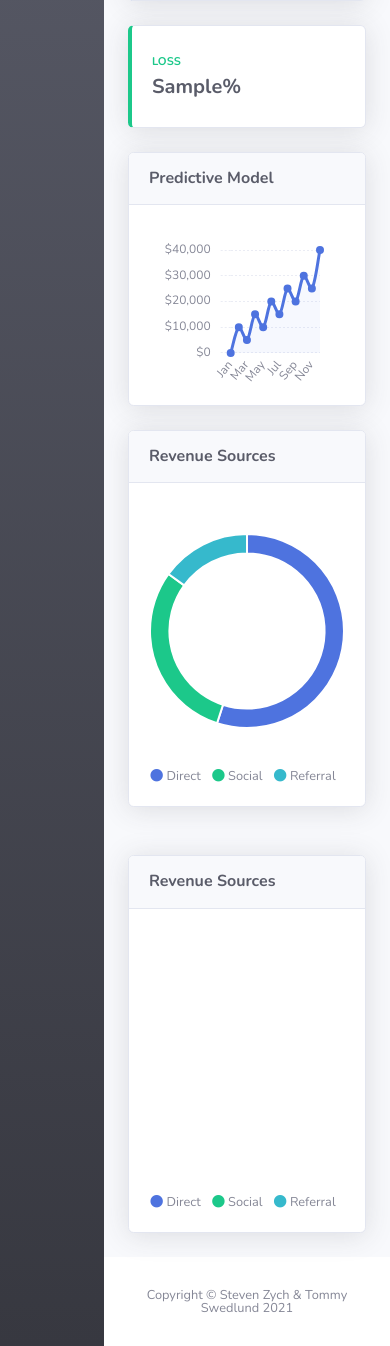
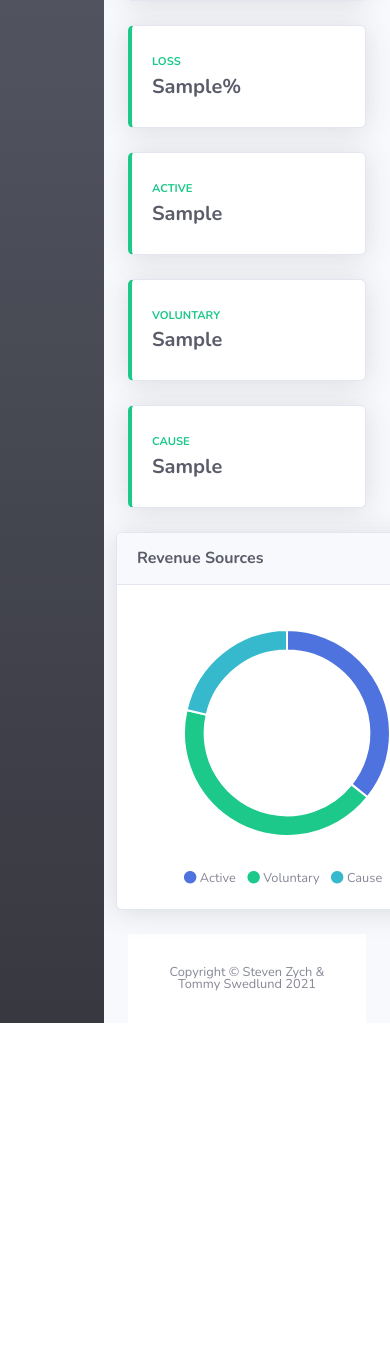
Before and after one commit to SteveZych/Final-Project, a Flask app: template templates/mlModel.html in a window 390 px wide. Shown: the part 474-1820 px from the top of the page. After the commit the page ends 1497 px from the top, so only its background shows below. Run offline with Flask 2, Linux system fonts and the light colour scheme; the template is opened without the code that fills it: most values are stand-ins (such as "Sample title", 1, 10 or a date in 2020); some libraries are stand-ins or nearby versions.

Commit message:
updates to model page

```diff
--- a/app.py
+++ b/app.py
@@ -110,7 +110,16 @@ def learning():
     # description of model and display code?
     # graph of data
     # algorithm from scikitlearn
-    employee = pd.read_csv('model/employee.csv')
+    # employee = pd.read_csv('employee.csv')
+    # employee.head()
+
+    con = sql.connect("data/hr.sqlite")
+    # con.row_factory = sql.Row
+    # cur = con.cursor()
+    employee = pd.read_sql_query("select is_married, is_diversity_job_fair, employee_salary, is_active, is_terminated, is_underrep_gender, is_citizen, gender_id, is_hispanic_latino, is_underrep_race_eth, survey_engagement_score, survey_emp_satisfaction_score, count_special_projects, count_days_late_past_30_days, count_absences, employee_status from employee", con)
+
+    # dataset = cur.fetchall()
+    con.close()
 
     X = employee.drop("employee_status", axis=1)
     y = employee["employee_status"]
@@ -132,7 +141,7 @@ def learning():
 
     # Create model and add layers
     model = Sequential()
-    model.add(Dense(units=100, activation='relu', input_dim=21))
+    model.add(Dense(units=100, activation='relu', input_dim=15))
     model.add(Dense(units=100, activation='relu'))
     model.add(Dense(units=3, activation='softmax'))
 
@@ -151,4 +160,28 @@ def learning():
     loss = str(round(model_loss, 3))
     accuracy = str(round(model_accuracy, 3))
 
-    return render_template('mlModel.html', model_loss=loss, model_accuracy=accuracy)
+    predict_x = model.predict(X_test)
+    classes_x = np.argmax(predict_x,axis=1)
+    prediction_list = list(y_test[:200])
+
+    active_predictions = prediction_list.count('Active')
+    voluntary_predictions = prediction_list.count('Voluntarily Terminated')
+    cause_predictions = prediction_list.count('Terminated for Cause')
+    print(active_predictions, voluntary_predictions, cause_predictions)
+
+    active_percent = round((active_predictions / (active_predictions+voluntary_predictions+cause_predictions)),3)
+    voluntary_percent = round((voluntary_predictions / (active_predictions+voluntary_predictions+cause_predictions)),3)
+    cause_percent = round((cause_predictions / (active_predictions+voluntary_predictions+cause_predictions)),3)
+
+
+    return render_template(
+        'mlModel.html',
+        model_loss=loss,
+        model_accuracy=accuracy,
+        active_predictions=active_predictions,
+        voluntary_predictions=voluntary_predictions,
+        cause_predictions=cause_predictions,
+        active_percent=active_percent,
+        voluntary_percent=voluntary_percent,
+        cause_percent=cause_percent
+        )
--- a/static/js/demo/chart-pie-demo.js
+++ b/static/js/demo/chart-pie-demo.js
@@ -7,9 +7,9 @@ var ctx = document.getElementById("myPieChart");
 var myPieChart = new Chart(ctx, {
   type: 'doughnut',
   data: {
-    labels: ["Direct", "Referral", "Social"],
+    labels: ["Active", "Voluntary", "Cause"],
     datasets: [{
-      data: [55, 30, 15],
+      data: [25, 30, 15],
       backgroundColor: ['#4e73df', '#1cc88a', '#36b9cc'],
       hoverBackgroundColor: ['#2e59d9', '#17a673', '#2c9faf'],
       hoverBorderColor: "rgba(234, 236, 244, 1)",
--- a/templates/js/demo/chart-pie-demo.js
+++ b/templates/js/demo/chart-pie-demo.js
@@ -7,9 +7,9 @@ var ctx = document.getElementById("myPieChart");
 var myPieChart = new Chart(ctx, {
   type: 'doughnut',
   data: {
-    labels: ["Direct", "Referral", "Social"],
+    labels: ["Active", "Voluntary", "Social"],
     datasets: [{
-      data: [55, 30, 15],
+      data: [21, 30, 15],
       backgroundColor: ['#4e73df', '#1cc88a', '#36b9cc'],
       hoverBackgroundColor: ['#2e59d9', '#17a673', '#2c9faf'],
       hoverBorderColor: "rgba(234, 236, 244, 1)",
--- a/templates/mlModel.html
+++ b/templates/mlModel.html
@@ -170,21 +170,65 @@
                                 </div>
                             </div>
                         </div>
+
+                        <div class="col-xl-3 col-md-6 mb-4">
+                            <div class="card border-left-success shadow h-100 py-2">
+                                <div class="card-body">
+                                    <div class="row no-gutters align-items-center">
+                                        <div class="col mr-2">
+                                            <div class="text-xs font-weight-bold text-success text-uppercase mb-1">
+                                                Active</div>
+                                            <div class="h5 mb-0 font-weight-bold text-gray-800">{{ active_predictions }}</div>
+                                        </div>
+                                    </div>
+                                </div>
+                            </div>
+                        </div>
+
+                        <div class="col-xl-3 col-md-6 mb-4">
+                            <div class="card border-left-success shadow h-100 py-2">
+                                <div class="card-body">
+                                    <div class="row no-gutters align-items-center">
+                                        <div class="col mr-2">
+                                            <div class="text-xs font-weight-bold text-success text-uppercase mb-1">
+                                                Voluntary</div>
+                                            <div class="h5 mb-0 font-weight-bold text-gray-800">{{ voluntary_predictions }}</div>
+                                        </div>
+                                    </div>
+                                </div>
+                            </div>
+                        </div>
+
+                        <div class="col-xl-3 col-md-6 mb-4">
+                            <div class="card border-left-success shadow h-100 py-2">
+                                <div class="card-body">
+                                    <div class="row no-gutters align-items-center">
+                                        <div class="col mr-2">
+                                            <div class="text-xs font-weight-bold text-success text-uppercase mb-1">
+                                                Cause</div>
+                                            <div class="h5 mb-0 font-weight-bold text-gray-800">{{ cause_predictions }}</div>
+                                        </div>
+                                    </div>
+                                </div>
+                            </div>
+                        </div>
+
+
+
                     </div>
 
                     <!-- Content Row -->
 
                     <div class="row">
-
-                        <!-- Area Chart -->
+<!-- Big Line Chart example
                         <div class="col-xl-12 col-lg-7">
                             <div class="card shadow mb-4">
-                                <!-- Card Header - Dropdown -->
+
                                 <div
                                     class="card-header py-3 d-flex flex-row align-items-center justify-content-between">
                                     <h6 class="m-0 font-weight-bold text-dark">Predictive Model</h6>
                                 </div>
-                                <!-- Card Body -->
+
                                 <div class="card-body">
                                     <div class="chart-area">
                                         <canvas id="myAreaChart"></canvas>
@@ -192,15 +236,14 @@
                                 </div>
                             </div>
                         </div>
-                    </div>
+                    </div>-->
 
                     <!-- Content Row -->
                     <div class="row">
 
                         <!-- Content Column -->
-                        <div class="col-lg-6 mb-4">
 
-                            <div class="col-xl-6 col-lg-5"></div>
+                            <div class="col-xl-12 col-lg-7">
                                 <div class="card shadow mb-4">
                                     <!-- Card Header - Dropdown -->
                                     <div
@@ -214,13 +257,13 @@
                                         </div>
                                         <div class="mt-4 text-center small">
                                             <span class="mr-2">
-                                                <i class="fas fa-circle text-primary"></i> Direct
+                                                <i class="fas fa-circle text-primary"></i> Active
                                             </span>
                                             <span class="mr-2">
-                                                <i class="fas fa-circle text-success"></i> Social
+                                                <i class="fas fa-circle text-success"></i> Voluntary
                                             </span>
                                             <span class="mr-2">
-                                                <i class="fas fa-circle text-info"></i> Referral
+                                                <i class="fas fa-circle text-info"></i> Cause
                                             </span>
                                         </div>
                                     </div>
@@ -229,37 +272,6 @@
 
                         </div>
 
-
-
-                            <div class="col-xl-6 col-lg-5">
-                                <div class="card shadow mb-4">
-                                    <!-- Card Header - Dropdown -->
-                                    <div
-                                        class="card-header py-3 d-flex flex-row align-items-center justify-content-between">
-                                        <h6 class="m-0 font-weight-bold text-dark">Revenue Sources</h6>
-                                    </div>
-                                    <!-- Card Body -->
-                                    <div class="card-body">
-                                        <div class="chart-pie pt-4 pb-2">
-                                            <canvas id="myPieChart"></canvas>
-                                        </div>
-                                        <div class="mt-4 text-center small">
-                                            <span class="mr-2">
-                                                <i class="fas fa-circle text-primary"></i> Direct
-                                            </span>
-                                            <span class="mr-2">
-                                                <i class="fas fa-circle text-success"></i> Social
-                                            </span>
-                                            <span class="mr-2">
-                                                <i class="fas fa-circle text-info"></i> Referral
-                                            </span>
-                                        </div>
-                                    </div>
-                                </div>
-                            </div>
-
-
-                    </div>
 
                 </div>
                 <!-- /.container-fluid -->
```
Also changed, not shown: 1 other file.
